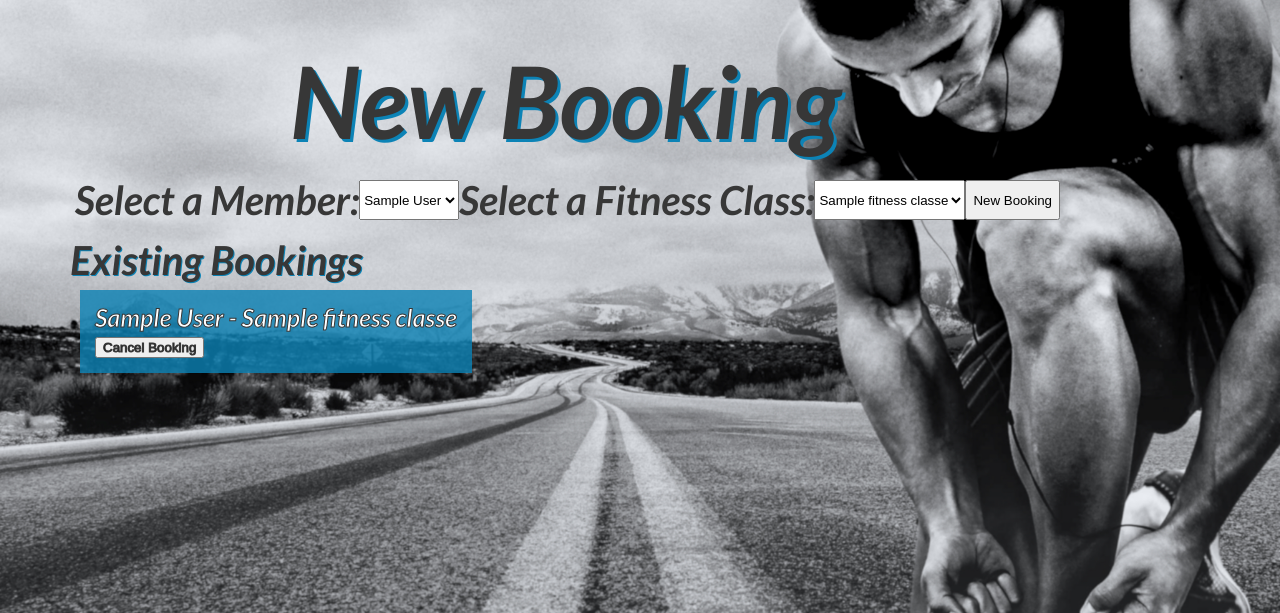
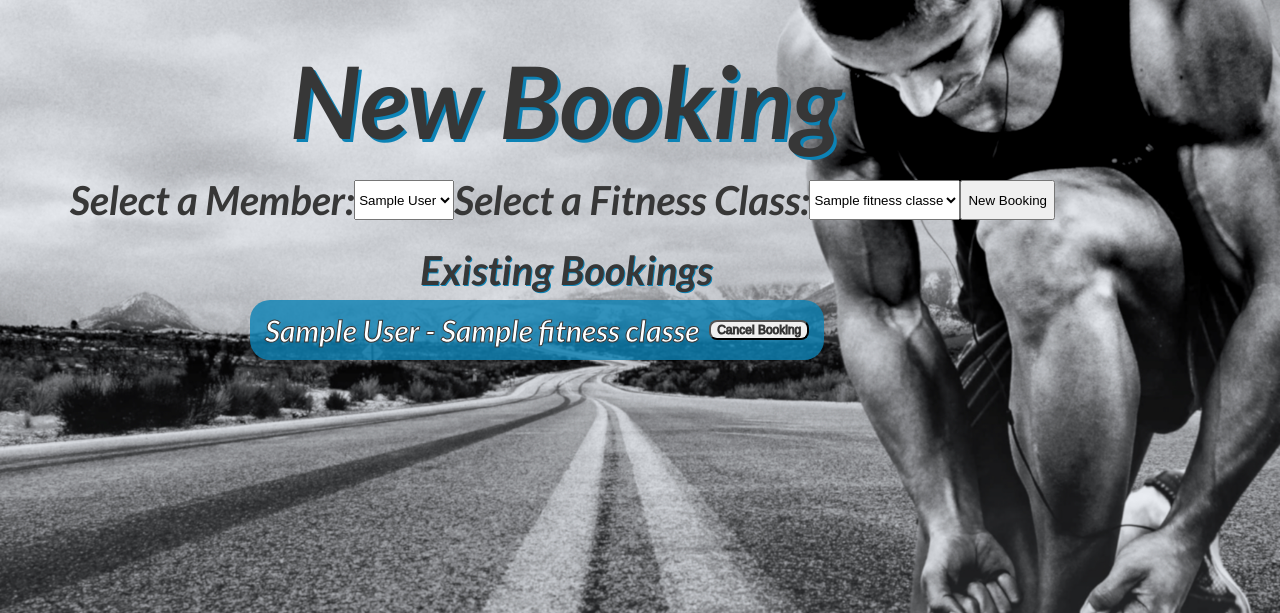
Before and after one commit to RossBrown22/horizon_gym_solo_project, a Flask app: page /bookings in a window 1280 px wide. Shown: the part 44-657 px from the top of the page. Run offline with Flask 2, Linux system fonts and the light colour scheme; a database or web service that is not in the repository returns one stand-in record (values such as "Sample title"); some libraries are stand-ins or nearby versions.

Commit message:
finished new booking css

```diff
--- a/static/style.css
+++ b/static/style.css
@@ -150,7 +150,7 @@ footer {
     font-size: 40px;
     display: inline-flex;
     flex-grow: 1;
-    margin-left: 75px;
+    margin-left: 70px;
     margin-top: 20px;
     margin-bottom: 10px;
 }
@@ -159,8 +159,8 @@ footer {
     color: rgb(55, 55, 55);
     font-family: 'Lato', sans-serif;
     font-size: 40px;
-    margin-top: 10px;
-    margin-left: 70px;
+    margin-top: 20px;
+    margin-left: 420px;
     text-shadow: 1px 1px rgb(12, 131, 182);
 }
 
@@ -168,13 +168,31 @@ footer {
     color: white;
     -webkit-text-stroke: 1px rgb(55, 55, 55);
     font-family: 'Lato', sans-serif;
-    font-size: 25px;
+    font-size: 30px;
     display: inline-flex;
     flex-direction: column;
     flex-grow: 1;
-    margin-left: 80px;
+    margin-left: 250px;
     margin-top: 10px;
 
     background-color: rgb(12, 131, 182, .8);
     padding: 15px;
+    border-radius: 20px;
 }
+
+.cancel-button {
+    float: right;
+    margin-top: 5px;
+    border-radius: 8px;
+    font-size: 12px;
+    margin-left: 10px;
+}
+
+.cancel-button:hover {
+    box-shadow: 0 12px 16px 0 rgba(0,0,0,0.24), 0 17px 50px 0 rgba(0,0,0,0.19);
+}
+
+.booking-inline {
+    display: flex;
+    flex-direction: row;
+}
--- a/templates/bookings/index.html
+++ b/templates/bookings/index.html
@@ -23,9 +23,9 @@
 <h3 class="existing-booking">Existing Bookings</h3>
 <ul class="booking-list">
   {% for booking in bookings %}
-  <li>
+  <li class="booking-inline">
   <p>{{ booking.member.first_name }} {{ booking.member.last_name }} - {{ booking.fitness_class.name }}
-    <form action="/bookings/{{ booking.id }}/delete" method="POST"> <input type="submit" value="Cancel Booking"/> </form>
+    <form action="/bookings/{{ booking.id }}/delete" method="POST"> <input class="cancel-button" type="submit" value="Cancel Booking"/> </form>
   </p>
   </li>
   {% endfor %}
```
